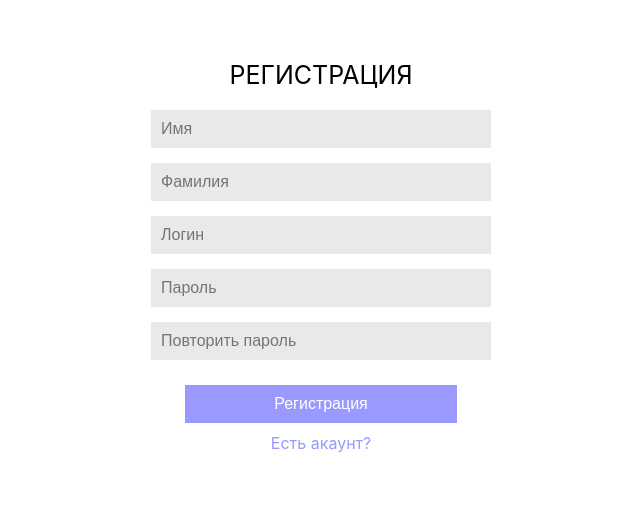
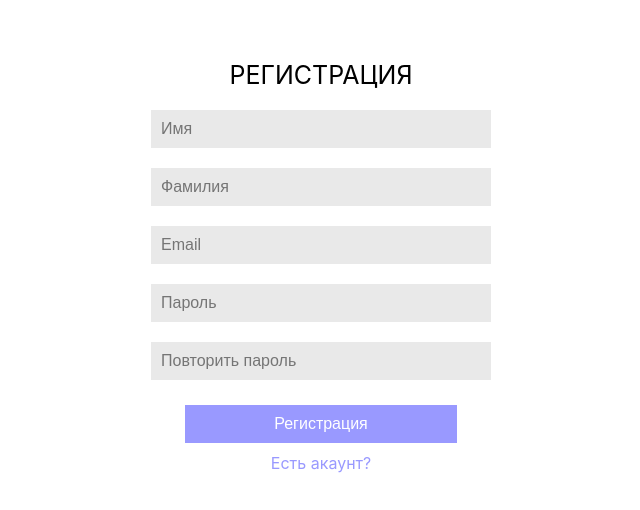
Before and after one commit to Kiteny/auth-app, a React (Create React App) app: page /signup in a window 1280 px wide. Shown: the top 510 px of the page, without its empty margins (319-959 px from the left). Built offline with nearby package versions, Linux system fonts and the light colour scheme.

Commit message:
Добавил валидацию для формы регистрации

```diff
--- a/src/features/user/Form/StyledComponents.js
+++ b/src/features/user/Form/StyledComponents.js
@@ -27,7 +27,7 @@ export const InputsContainer = styled.div`
 `;
 
 export const FormInput = styled(Input)`
-  margin: 15px 0;
+  margin-bottom: 20px;
 `;
 
 export const FormButton = styled(Button)`
@@ -40,3 +40,12 @@ export const FormLink = styled(Link)`
   color:  #9999FF;
   text-decoration: none;
 `;
+
+export const ErrorMessage = styled.p`
+  height: 0px;
+  transform: translateY(-18px);
+
+  text-align: left;
+  font-size: 14px;
+  color: #CC3300;
+`;
--- a/src/features/user/Form/index.js
+++ b/src/features/user/Form/index.js
@@ -1,4 +1,4 @@
 import Form from "./Form";
-export { FormInput } from "./StyledComponents";
+export { FormInput, ErrorMessage } from "./StyledComponents";
 
 export default Form;
--- a/src/features/user/RegForm/RegForm.jsx
+++ b/src/features/user/RegForm/RegForm.jsx
@@ -1,19 +1,59 @@
 import React from 'react';
-import Form, { FormInput } from '../Form';
+import { useForm } from 'react-hook-form/';
+import { yupResolver } from '@hookform/resolvers/yup';
+
+import Form, { FormInput, ErrorMessage } from '../Form';
+import ValidationSchema from './validationSchema';
 
 const RegForm = () => {
+  const { register, handleSubmit, errors } = useForm({
+    resolver: yupResolver(ValidationSchema)
+  });
+
+  const onSubmit = (userData) => {
+    console.log(userData);
+  }
+
   return (
     <Form
       header="Регистрация"
       buttonTitle="Регистрация"
       linkTitle="Есть акаунт?"
       linkTo="/login"
+      onSubmit={ handleSubmit(onSubmit) }
     >
-      <FormInput placeholder="Имя" />
-      <FormInput placeholder="Фамилия" />
-      <FormInput placeholder="Логин" />
-      <FormInput placeholder="Пароль" type="password" />
-      <FormInput placeholder="Повторить пароль"  type="password" />
+      <ErrorMessage>{errors.name?.message}</ErrorMessage>
+      <FormInput
+        placeholder="Имя"
+        name="name"
+        ref={register}
+      />
+      <ErrorMessage>{errors.surname?.message}</ErrorMessage>
+      <FormInput
+        placeholder="Фамилия"
+        name="surname"
+        ref={register}
+      />
+      <ErrorMessage>{errors.email?.message}</ErrorMessage>
+      <FormInput
+        placeholder="Email"
+        name="email"
+        ref={register}
+      />
+      <ErrorMessage>{errors.password?.message}</ErrorMessage>
+      <FormInput
+        placeholder="Пароль"
+        type="password"
+        name="password"
+        ref={register}
+      />
+      <ErrorMessage>{errors['repeat-password']?.message}</ErrorMessage>
+      <FormInput
+        placeholder="Повторить пароль"
+        type="password"
+        name="repeat-password"
+        ref={register}
+      />
     </Form>
   );
 }
--- /dev/null
+++ b/src/features/user/RegForm/validationSchema.js
@@ -0,0 +1,21 @@
+import * as yup from 'yup';
+
+export default yup.object().shape({
+  name: yup
+    .string()
+    .max(50, 'Не более 50 символов')
+    .required('Обязательное поле'),
+  surname: yup
+    .string()
+    .max(50, 'Не более 50 символов')
+    .required('Обязательное поле'),
+  email: yup.string().email('Неверный формат email').required('Обязательное поле'),
+  password: yup
+    .string()
+    .min(6, 'Не менее 6 символов')
+    .max(50, 'Не более 50 символов')
+    .required('Обязательное поле'),
+  'repeat-password': yup
+    .string()
+    .oneOf([yup.ref('password')], 'Пароли не совпадают'),
+});
```
